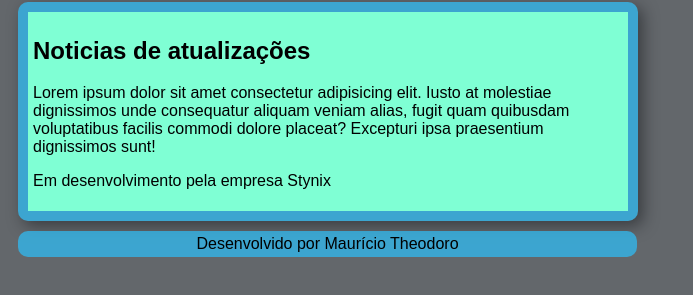
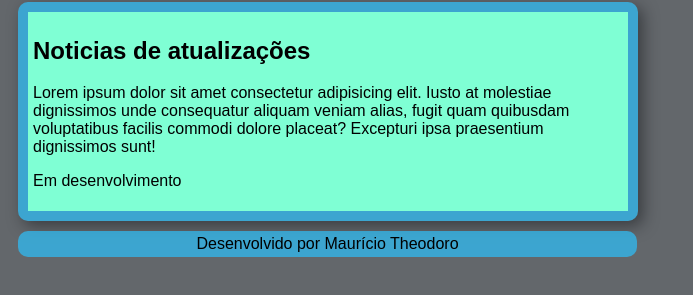
Before and after one commit to mauricio-theodoro/HTML-CSS, a plain HTML site: page Exercicios/ex022/index.html in a window 1280 px wide. Shown: the part 167-462 px from the top of the page, without its empty margins (0-693 px from the left). Drawn offline with Linux system fonts and the light colour scheme.

Commit message:
Update index.html

```diff
--- a/Exercicios/ex022/index.html
+++ b/Exercicios/ex022/index.html
@@ -31,7 +31,7 @@
                 <p>Lorem ipsum dolor sit amet consectetur adipisicing elit. Iusto at molestiae dignissimos unde consequatur aliquam veniam alias, fugit quam quibusdam voluptatibus facilis commodi dolore placeat?
                 Excepturi ipsa praesentium dignissimos sunt!</p>
                 <aside>
-                    <p>Em desenvolvimento pela empresa Stynix</p>
+                    <p>Em desenvolvimento</p>
                 </aside>
             </article>
         </section>
```
